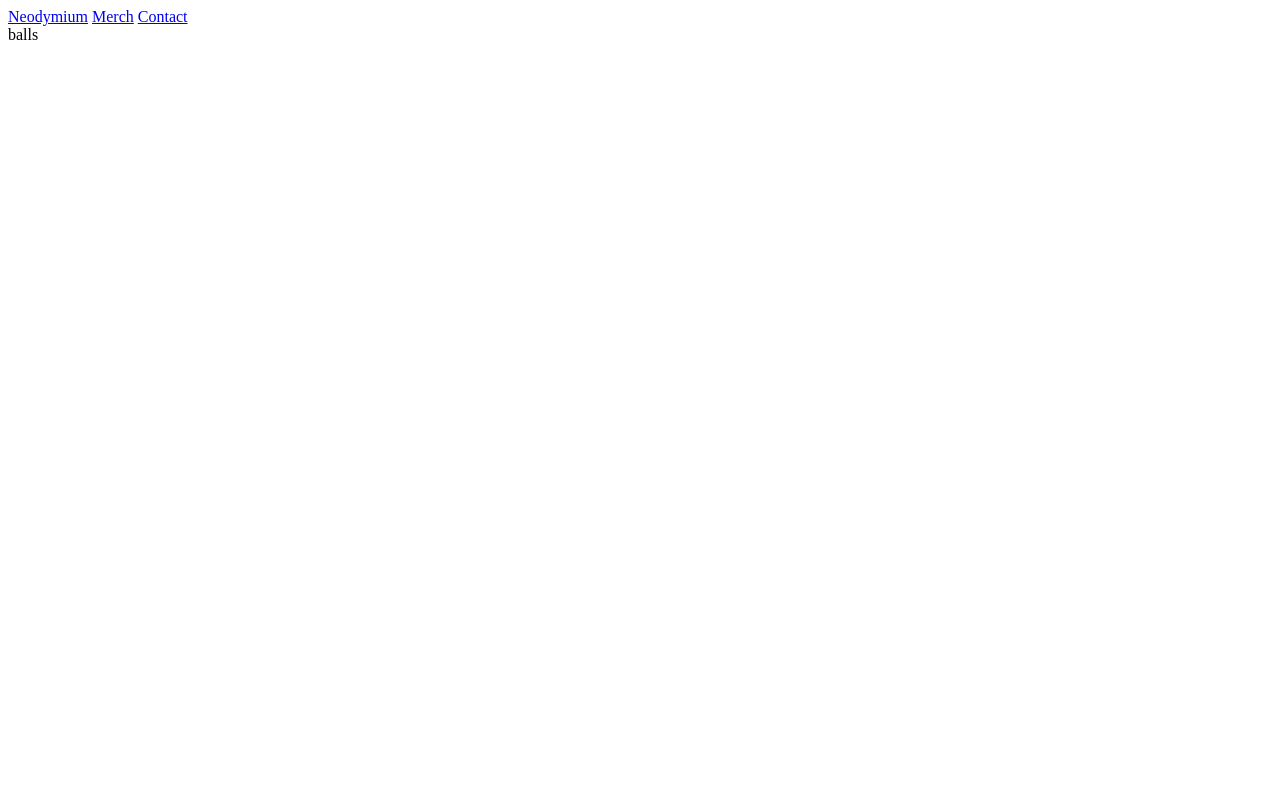
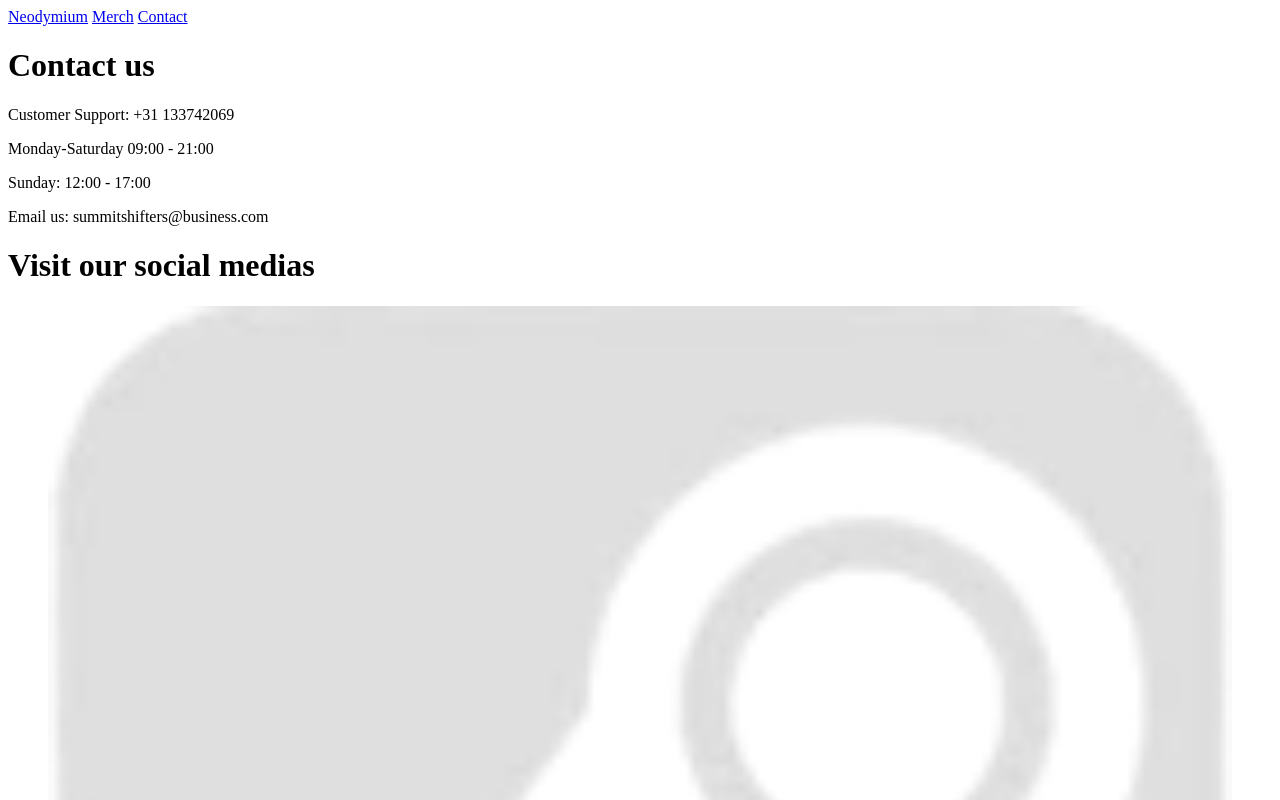
Before and after one commit to Dabstera/Neodymium, a plain HTML site: page Contact.html in a window 1280 px wide. Shown: the top 800 px of the page. Drawn offline with Linux system fonts and the light colour scheme.

Commit message:
contact updates

```diff
--- a/Contact.html
+++ b/Contact.html
@@ -16,7 +16,24 @@
     </nav>
 </header>
 <main>
-    balls
+    <H1>Contact us</H1>
+
+    <p>Customer Support: +31 133742069</p>
+    <p>Monday-Saturday 09:00 - 21:00</p>
+    <p>Sunday: 12:00 - 17:00</p>
+    <p>Email us: summitshifters@business.com</p>
+
+    <h1>Visit our social medias</h1>
+
+   <figure>
+<img style="width: 100%; height: 100%" src="Images/image_2024-05-13_131058970-removebg-preview 1.png" />
+<img style="width: 100%; height: 100%" src="Images/grey_youtube-removebg-preview 1.png" />
+<img style="width: 100%; height: 100%" src="Images/grey_instagram-removebg-preview 1.png" />
+</figure>
+
+<p>Instagram</p>
+<p>Buy Now</p>
+<p>Youtube</p>
 
 
 
```
Also changed, not shown: Images/grey_instagram-removebg-preview 1.png (added), Images/grey_youtube-removebg-preview 1.png (added), Images/image_2024-05-13_131058970-removebg-preview 1.png (added).
